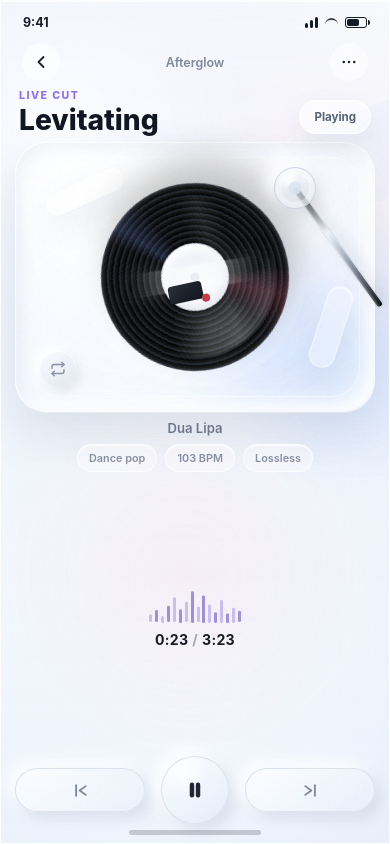
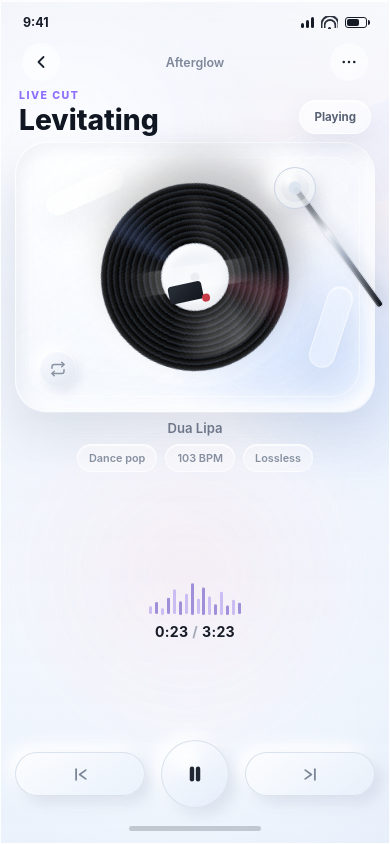
Before and after one commit to mesenve/afterglow-vinyl-player, a React (Vite) app: page / in a window 390 px wide. Built offline with nearby package versions, Linux system fonts and the light colour scheme.

Commit message:
Refine mobile device chrome spacing

```diff
--- a/src/styles.css
+++ b/src/styles.css
@@ -137,11 +137,45 @@
 }
 
 .wifi-icon {
-  width: 13px;
-  height: 9px;
-  border-top: 2px solid currentColor;
-  border-radius: 12px 12px 0 0;
-  opacity: 0.82;
+  position: relative;
+  width: 17px;
+  height: 13px;
+  overflow: hidden;
+  opacity: 0.9;
+}
+
+.wifi-icon,
+.wifi-icon::before,
+.wifi-icon::after {
+  border-color: currentColor;
+}
+
+.wifi-icon::before,
+.wifi-icon::after {
+  position: absolute;
+  left: 50%;
+  content: "";
+  border-style: solid;
+  border-width: 2px 2px 0 2px;
+  border-radius: 999px 999px 0 0;
+  transform: translateX(-50%);
+}
+
+.wifi-icon::before {
+  bottom: 1px;
+  width: 15px;
+  height: 11px;
+}
+
+.wifi-icon::after {
+  bottom: 1px;
+  width: 9px;
+  height: 7px;
+}
+
+.wifi-icon {
+  background:
+    radial-gradient(circle at 50% 100%, currentColor 0 1.7px, transparent 1.9px);
 }
 
 .battery-icon {
@@ -180,6 +214,7 @@
   height: 5px;
   justify-self: center;
   border-radius: 999px;
+  margin-bottom: 4px;
   background: rgba(22, 27, 38, 0.2);
 }
 
@@ -687,6 +722,7 @@
   grid-template-columns: 1fr auto 1fr;
   gap: 16px;
   margin-top: 10px;
+  margin-bottom: 10px;
 }
 
 .transport-controls button {
@@ -934,7 +970,8 @@
   font-weight: 720;
   gap: 9px;
   line-height: 1;
-  margin-top: 22px;
+  margin-top: 18px;
+  margin-bottom: 12px;
   padding: 0 28px;
   text-align: center;
 }
@@ -1190,6 +1227,7 @@
 
   .transport-controls {
     margin-top: 8px;
+    margin-bottom: 12px;
   }
 
   .library-hero h1 {
@@ -1209,7 +1247,8 @@
   }
 
   .return-player {
-    margin-top: 16px;
+    margin-top: 12px;
+    margin-bottom: 14px;
     min-height: 60px;
   }
 
```
